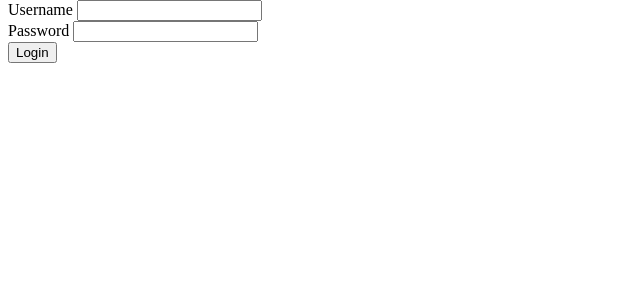
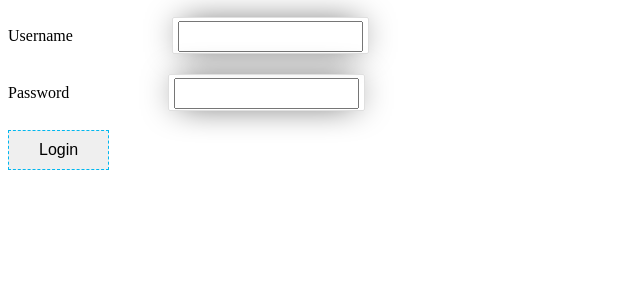
Before and after one commit to micah66/billboard, a Django app: template posts/templates/billboard/login.html in a window 1280 px wide. Shown: the part 134-434 px from the top of the page, without its empty margins (0-640 px from the left). Run offline with Django 3.2, Linux system fonts and the light colour scheme; the template is opened without the code that fills it, so the values that code supplies are empty, except form fields; form fields are guessed from the names that the template uses.

Commit message:
Styling for registration/login pages

```diff
--- a/posts/static/css/posts.css
+++ b/posts/static/css/posts.css
@@ -154,3 +154,37 @@
 #showNewPostFormBtn:hover {
   font-size: 20px;
 }
+
+#registrationTitle {
+  text-align: center;
+}
+
+.inputfield {
+  margin-left: 95px;
+  height: 35px;
+  padding-top: 9px;
+  padding-bottom: 9px;
+  border: 1px solid #dfdfdf;
+  border-radius: 2px;
+  box-shadow: 0 0 35px -10px black;
+}
+
+.helptext {
+  display: block;
+  color: red;
+}
+
+#submitRegistration,
+#submitLogin {
+  font-size: 1em;
+  padding-top: 10px;
+  padding-bottom: 10px;
+  padding-left: 30px;
+  padding-right: 30px;
+  border: 1px dashed #00b7ef;
+}
+
+.inputfield input {
+  height: 25px;
+  margin: 5px;
+}
--- a/posts/templates/billboard/login.html
+++ b/posts/templates/billboard/login.html
@@ -8,15 +8,19 @@
 <div class="form" id="login-form">
   <form class="" action="{% url 'login' %}" method="post">
     {% csrf_token %}
-    <div id="login-username">
+    <p>
       {{ form.username.label_tag }}
+      <span class="inputfield">
       {{ form.username }}
-    </div>
-    <div id="login-password">
+      </span>
+    </p>
+    <p>
       {{ form.password.label_tag }}
+      <span class="inputfield">
       {{ form.password }}
-    </div>
-    <input class="clickable" id="login-btn" type="submit" value="Login">
+      </span>
+    </p>
+    <input class="clickable" id="submitLogin" type="submit" value="Login">
     <input type="hidden" name="next" value="{{ next }}">
   </form>
 </div>
```
Also changed, not shown: posts/templates/billboard/registration.html (+23 -3 lines), db.sqlite3.
